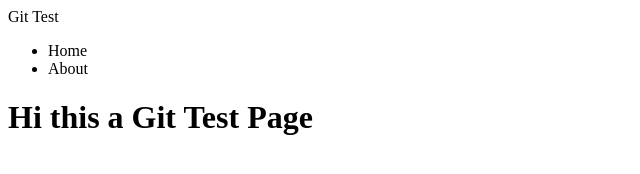
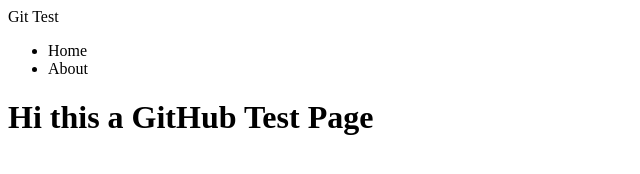
Before and after one commit to Deepika0702/GitTest, a plain HTML site: page index.html in a window 1280 px wide. Shown: the whole page, without its empty margins (0-640 px from the left). Drawn offline with Linux system fonts and the light colour scheme.

Commit message:
Typo Fixed for issue no :0056

```diff
--- a/index.html
+++ b/index.html
@@ -7,6 +7,6 @@
 			<li>About</li>
 		</ul>
 	</nav>
-<h1>Hi this a Git Test Page</h1>
+<h1>Hi this a GitHub Test Page</h1>
 </body>
 </html>
```
